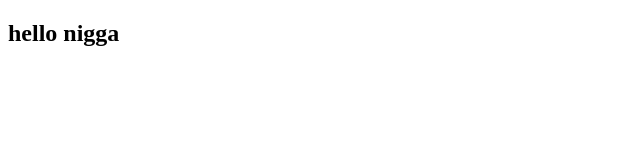
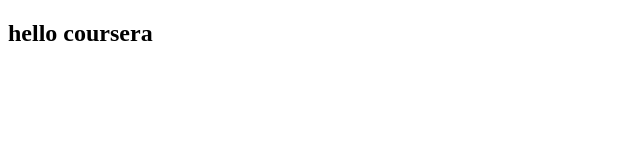
Before and after one commit to sun-dee-p/angularCoursera, a plain HTML site: page index.html in a window 1280 px wide. Shown: the full height of the page, 0-640 px from the left. Drawn offline with Linux system fonts and the light colour scheme.

Commit message:
hello coursera

```diff
--- a/index.html
+++ b/index.html
@@ -4,6 +4,6 @@
 	<title></title>
 </head>
 <body>
-<h2>hello nigga</h2>
+<h2>hello coursera</h2>
 </body>
 </html>
```
